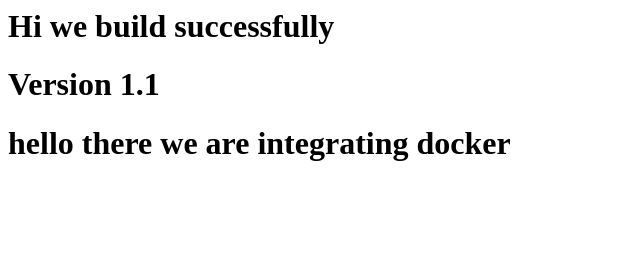
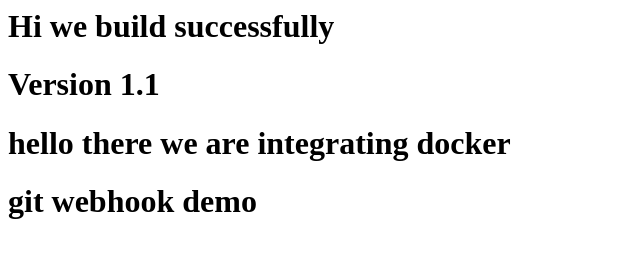
Before and after one commit to Dheerajmekala/demorepo, a plain HTML site: page index.html in a window 1280 px wide. Shown: the whole page, without its empty margins (0-640 px from the left). Drawn offline with Linux system fonts and the light colour scheme.

Commit message:
testing webhook

```diff
--- a/index.html
+++ b/index.html
@@ -1,3 +1,4 @@
 <h1>Hi we build successfully</h1>
 <h1>Version 1.1</h1>
 <h1>hello there we are integrating docker</h2>
+<h1>git webhook demo </h1>
```
